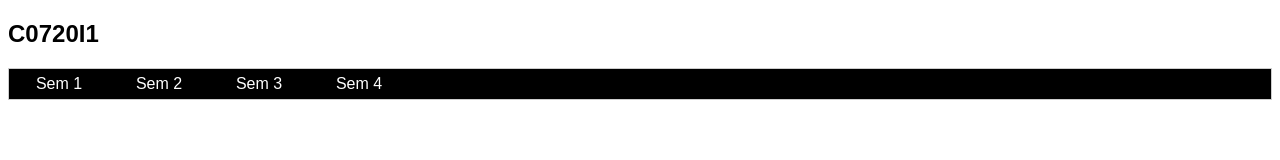
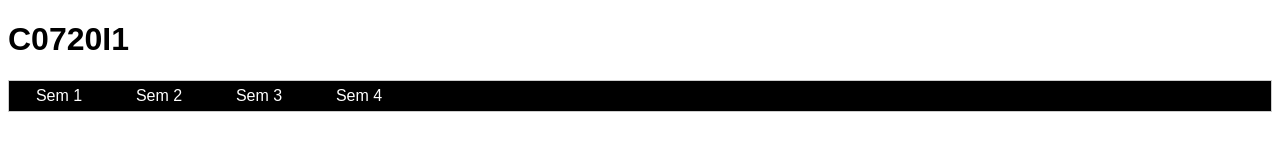
Before and after one commit to theanh111/CSS_Practice_DropdownMenu-Ngang-, a plain HTML site: page index.html in a window 1280 px wide. Drawn offline with Linux system fonts and the light colour scheme.

```diff
--- a/index.html
+++ b/index.html
@@ -6,7 +6,7 @@
   <link rel="stylesheet" href="style.css">
 </head>
 <body>
-<h2>C0720I1</h2>
+<h1>C0720I1</h1>
 <div id="menu">
   <ul>
     <li><a href="#">Sem 1</a>
```
